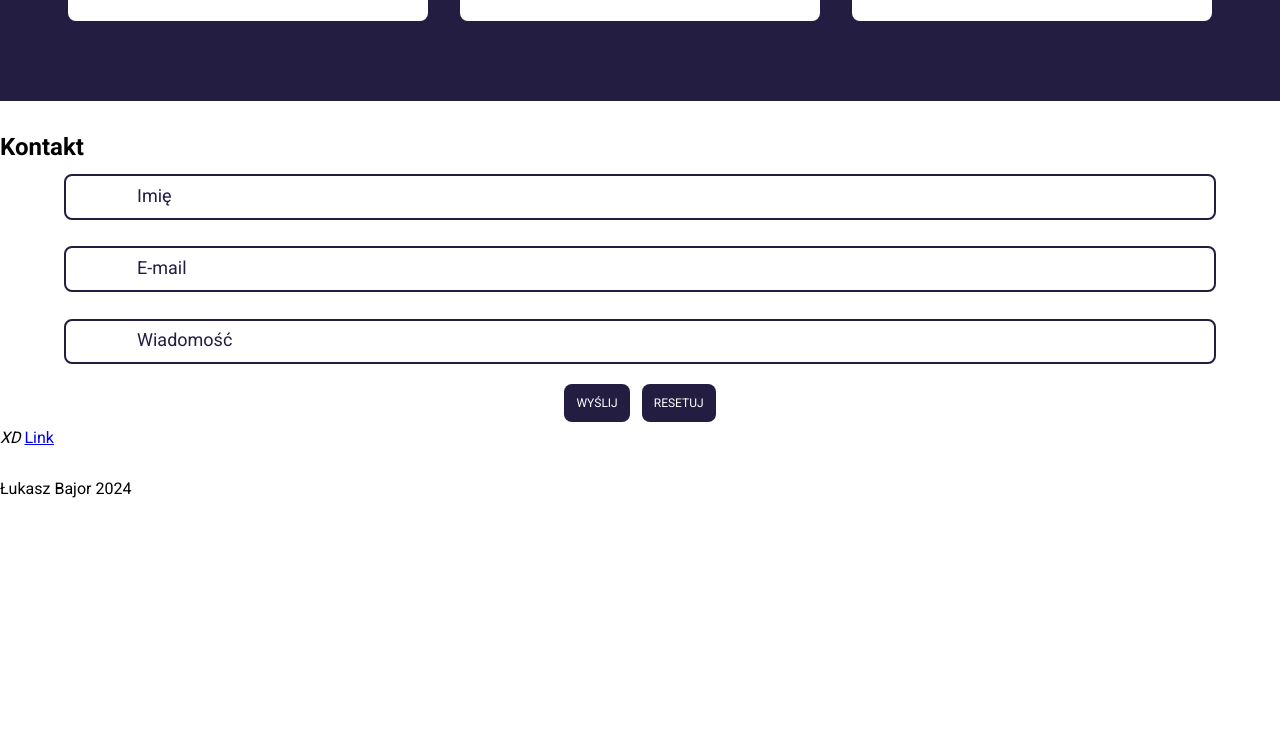
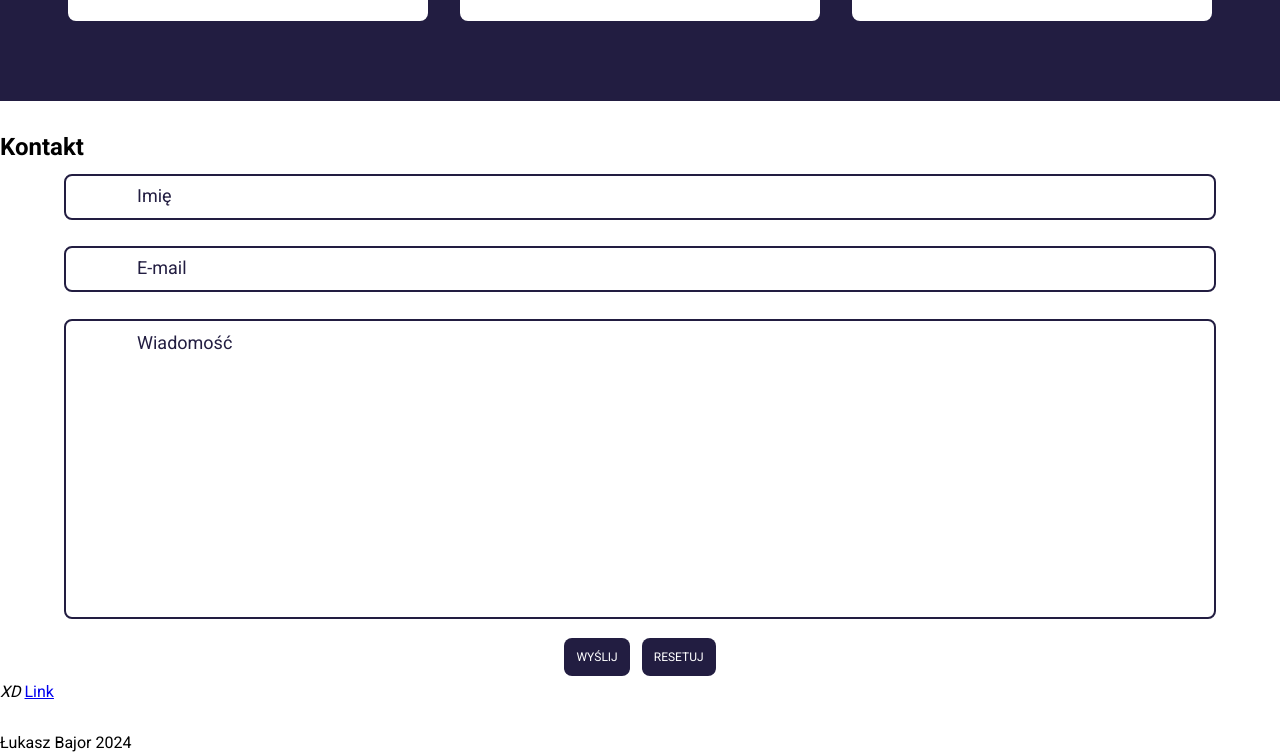
Before and after one commit to lukaszbajor/CosmosPortfolio, a website: page index.html in a window 1280 px wide. Shown: the part 5614-6366 px from the top of the page. Before the commit the page ends 6112 px from the top, so only its background shows below. Drawn offline with Linux system fonts and the light colour scheme; files whose address does not match are found by name.

Commit message:
add textarea

```diff
--- a/index.html
+++ b/index.html
@@ -351,20 +351,20 @@
 				<h2 class="contact__title">Kontakt</h2>
 				<div class="contact__box">
 					<form action="" class="contact__form">
-						<div class="contact__inputBox">
+						<div class="contact__itemBox">
 							<input type="text" id="name" />
 							<label for="name">Imię</label>
 						</div>
-						<div class="contact__inputBox">
+						<div class="contact__itemBox">
 							<input type="text" id="email" />
 							<label for="email">E-mail</label>
 						</div>
-						<div class="contact__inputBox">
-							<input type="text" id="text" />
+						<div class="contact__itemBox">
+							<textarea type="text" id="text"></textarea>
 							<label for="text">Wiadomość</label>
 						</div>
 
-						<div class="contact__inputBox">
+						<div class="contact__itemBox">
 							<input type="submit" value="wyślij" />
 							<input type="reset" value="resetuj" />
 						</div>
--- a/src/sass/_contact.scss
+++ b/src/sass/_contact.scss
@@ -1,6 +1,6 @@
 .contact {
 	padding: 2em 0;
-	&__inputBox {
+	&__itemBox {
 		position: relative;
 		display: flex;
 		justify-content: center;
@@ -8,13 +8,18 @@
 	}
 	&__form {
 	}
-	input[type="text"] {
+	input[type="text"],
+	textarea {
 		margin: 1em 0;
 		padding: 1em;
 		width: 90%;
 		border-radius: 8px;
 		border: 2px solid $cosmos;
 		color: $cosmos;
+	}
+	textarea {
+		min-height: 300px;
+		resize: none;
 	}
 	label {
 		position: absolute;
@@ -26,10 +31,19 @@
 		transition: transform 0.3s;
 		color: $cosmos;
 	}
-	input:focus {
+	textarea ~ label {
+		top: 8%;
+		left: 10%;
+	}
+	input:focus,
+	textarea:focus {
 		outline: none;
 	}
 	input:focus ~ label {
+		transform: translate(20%, -105%);
+		color: $cosmos;
+	}
+	textarea:focus ~ label {
 		transform: translate(20%, -105%);
 		color: $cosmos;
 	}
```
Also changed, not shown: dist/css/main.min.css, 1 other file.
